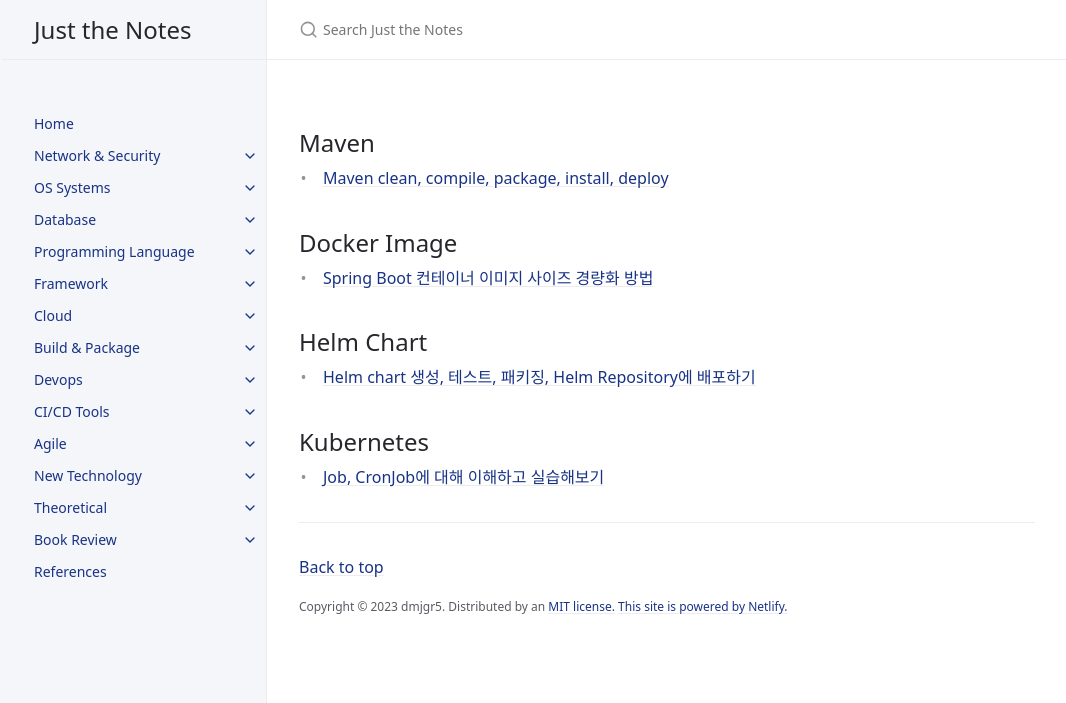
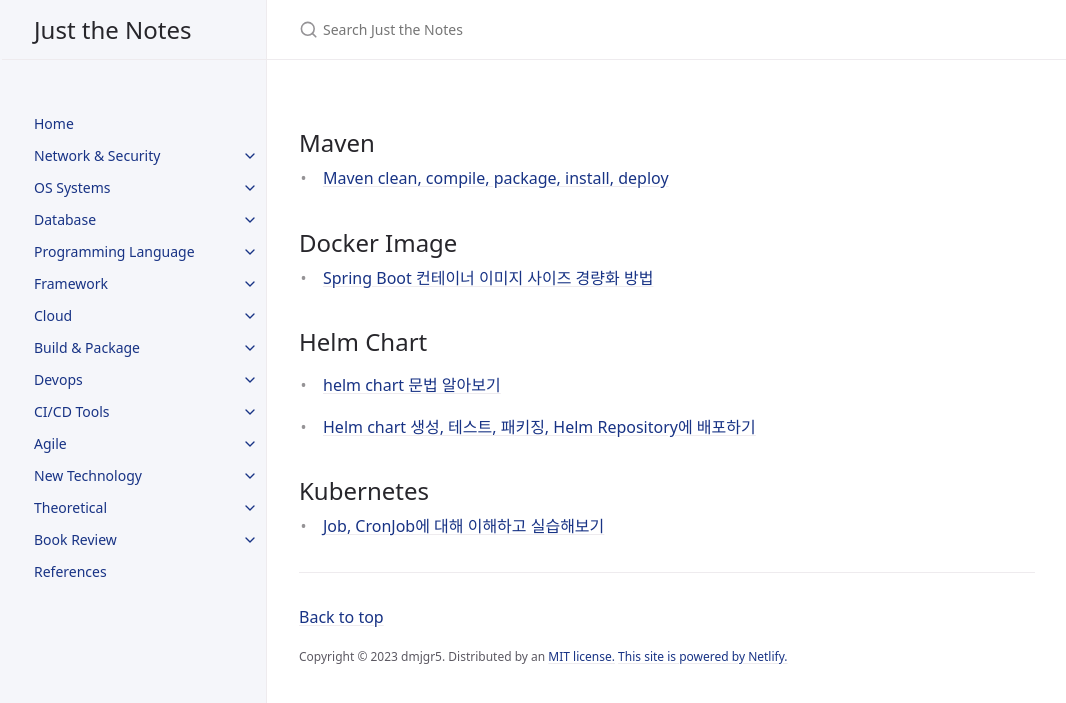
Before and after one commit to dmjgr5/dmjgr5.github.io, a Jekyll site: the page built from references.md, in a window 1280 px wide. Shown: the top 703 px of the page, without its empty margins (105-1171 px from the left). Built offline with Jekyll 4.4.1, drawn with Linux system fonts in a browser that asks for light colours; cached includes are drawn as plain includes.

Commit message:
ㄴㅇㄹㄴㅇ

```diff
--- a/references.md
+++ b/references.md
@@ -16,7 +16,11 @@ nav_order: 100
 
 ## Helm Chart
 
+- [helm chart 문법 알아보기](https://devocean.sk.com/blog/techBoardDetail.do?page=&boardType=undefined&query=&ID=165503&searchData=&subIndex=)
+
 - [Helm chart 생성, 테스트, 패키징, Helm Repository에 배포하기](https://happycloud-lee.tistory.com/5)
+
+
 
 ## Kubernetes
 
```
